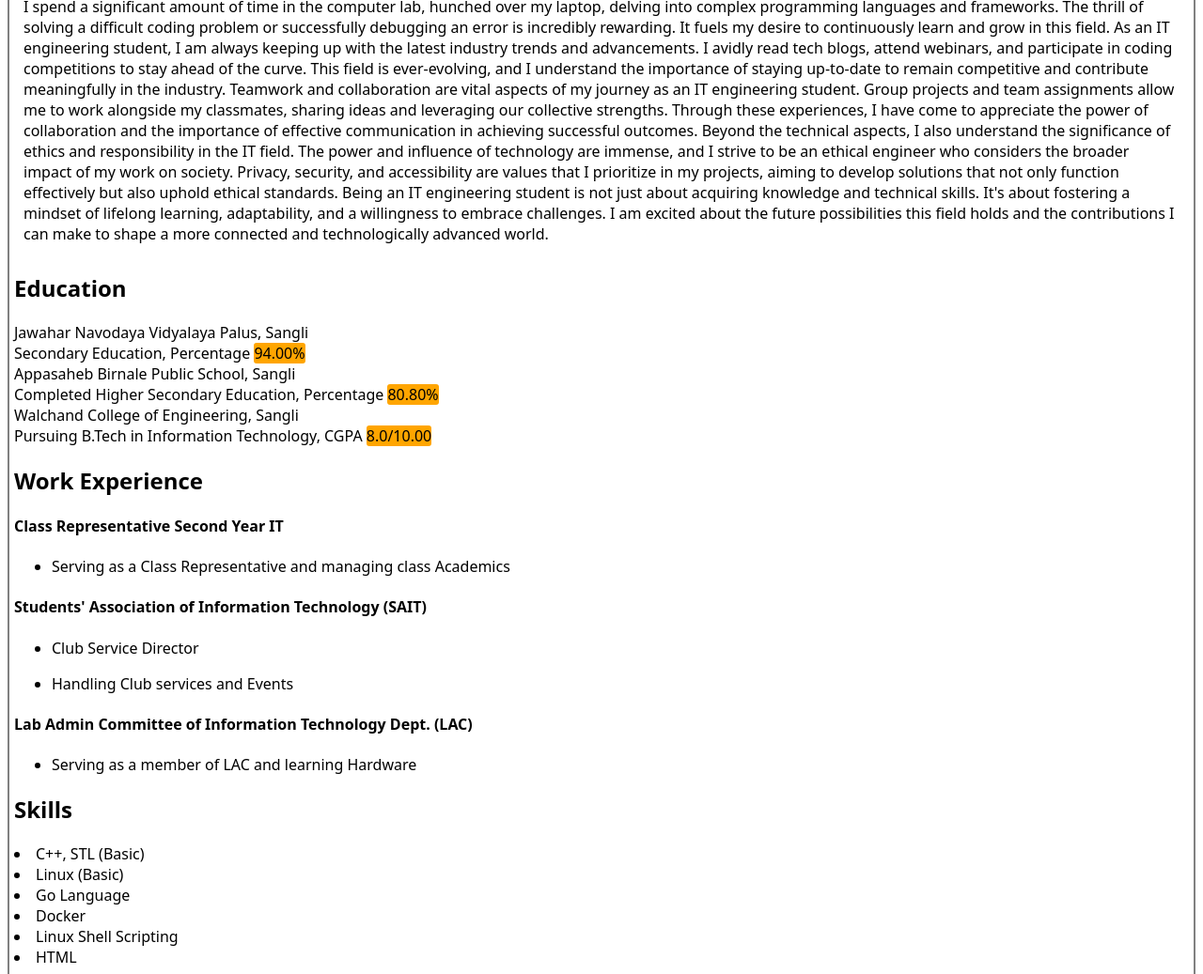
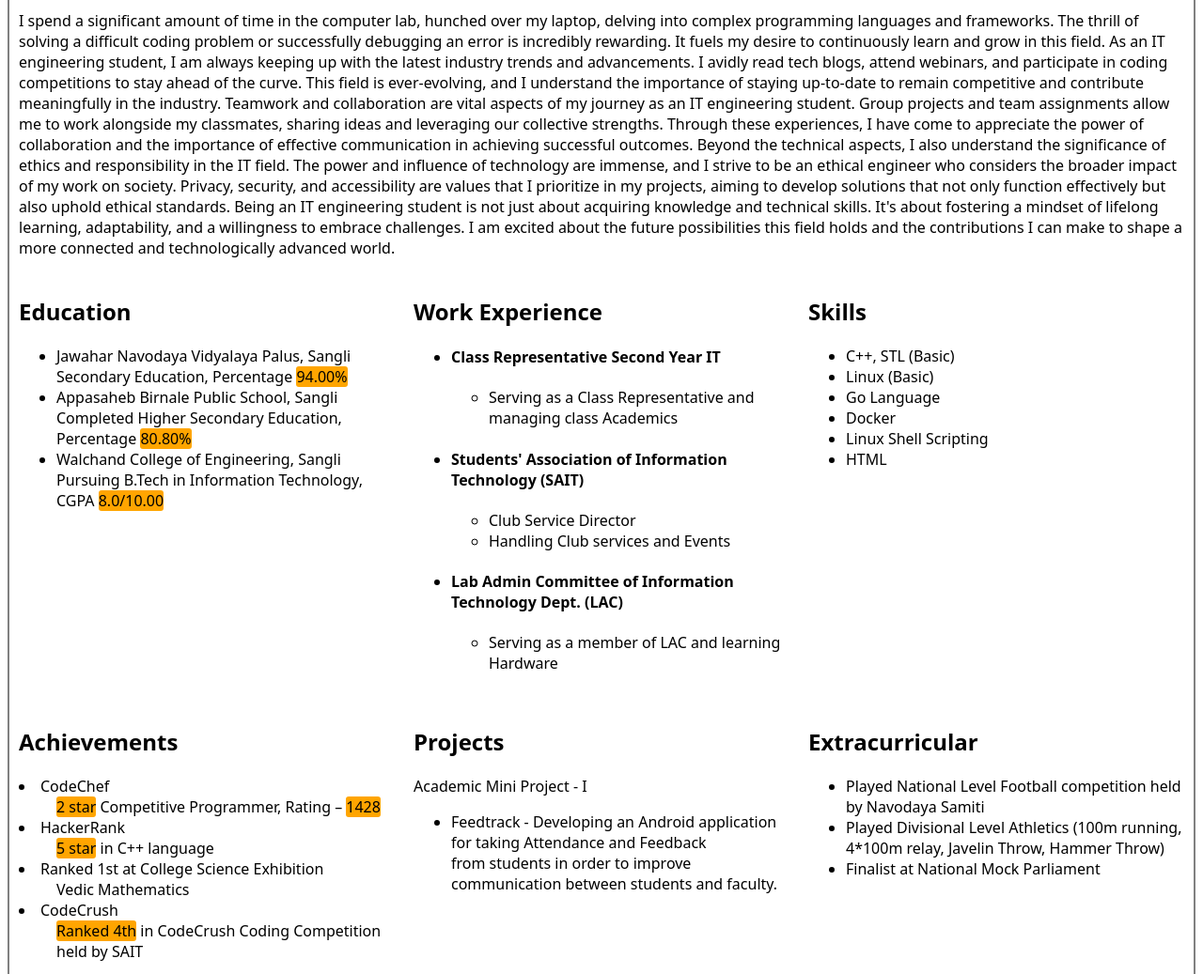
Before and after one commit to kedarnathpc/learning-webdev, a plain HTML site: page HTML/6.Project-1/index.html in a window 1280 px wide. Shown: the part 630-1667 px from the top of the page at 94% size. Drawn offline with Linux system fonts and the light colour scheme.

Commit message:
introduced flex box and changed layout

```diff
--- a/HTML/6.Project-1/index.html
+++ b/HTML/6.Project-1/index.html
@@ -11,11 +11,11 @@
 <body>
     <header>
         <h1 class="name">Kedarnath Prasad Chavan</h1>
-    </header>
         <section class="portfolio-image">
             <img src="images/photo-removebg-preview.png" height="400" alt="My-Image">
         </section>
-    <main>
+    </header>
+
     <section class="myself">
         As an IT engineering student, I find myself immersed in a world of innovation and technology.
         Each day is a new opportunity to explore the ever-evolving landscape of computers, software, and systems.
@@ -53,29 +53,43 @@
         more
         connected and technologically advanced world.
     </section>
+
+    <main>
         <section class="education">
             <h2>Education</h2>
+            <ul>
+                <li>
                     <div class="primary">
                         <div class="primary-school-name">Jawahar Navodaya Vidyalaya Palus, Sangli</div>
                         <div class="primary-school-percent"> Secondary Education, Percentage
                             <span class="score">94.00%</span>
                         </div>
                     </div>
+
+                </li>
+                <li>
                     <div class="higher-secondary">
                         <div class="higher-secondary-name">Appasaheb Birnale Public School, Sangli</div>
                         <div class="higher-secondary-percent">Completed Higher Secondary Education, Percentage
                             <span class="score">80.80%</span>
                         </div>
+
                     </div>
+                </li>
+                <li>
                     <div class="engg-collage">
                         <div class="engg-collage-name">Walchand College of Engineering, Sangli</div>
                         <div class="enng-collage-cgpa">Pursuing B.Tech in Information Technology, CGPA
                             <span class="score">8.0/10.00</span>
                         </div>
                     </div>
+                </li>
+            </ul>
         </section>
         <section class="work experience">
             <h2>Work Experience</h2>
+            <ul>
+                <li>
                     <div class="cr">
                         <div class="cr-title">
                             <h4>Class Representative Second Year IT</h4>
@@ -86,6 +100,8 @@
                             </ul>
                         </div>
                     </div>
+                </li>
+                <li>
                     <div class="sait">
                         <div class="sait-title">
                             <h4>Students' Association of Information Technology (SAIT)</h4>
@@ -101,6 +117,8 @@
                             </ul>
                         </div>
                     </div>
+                </li>
+                <li>
                     <div class="lac">
                         <div class="lac-title">
                             <h4>Lab Admin Committee of Information Technology Dept. (LAC)</h4>
@@ -111,16 +129,21 @@
                             </ul>
                         </div>
                     </div>
+                </li>
+            </ul>
+
         </section>
         <section class="skills">
             <h2>Skills</h2>
             <div class="skills-learned">
+                <ul>
                     <li>C++, STL (Basic)</li>
                     <li>Linux (Basic)</li>
                     <li>Go Language</li>
                     <li>Docker</li>
                     <li>Linux Shell Scripting</li>
                     <li>HTML</li>
+                </ul>
             </div>
         </section>
         <section class="achievements">
@@ -189,7 +212,6 @@
                 <li>Management</li>
                 <li>Leadership</li>
             </ul>
-
         </section>
 
     </main>
--- a/HTML/6.Project-1/style.css
+++ b/HTML/6.Project-1/style.css
@@ -5,17 +5,31 @@ html {
 
 body {
     border: 2px solid gray;
-    padding: 5px;
+}
+
+header {
+    text-align: center;
+}
+
+footer {
+    text-align: center;
+}
+
+main {
+    display: flex;
+    flex-flow: row wrap;
+}
+
+section {
+    display: inline-block;
+    padding: 10px;
+    flex: 1 300px;
 }
 
 .myself {
     padding: 10px;
 }
 
-.portfolio-image {
-    text-align: center;
-    border-radius: 2%;
-}
 
 .score {
     border-radius: 3px;
@@ -24,6 +38,7 @@ body {
 
 
 .name {
+    text-align: center;
     background-color: gold;
     color: purple;
 }
@@ -32,7 +47,3 @@ body {
 .network {
     background-color: grey;
 }
-
-footer {
-    text-align: center;
-}
```
Lines whose indentation alone changed are shown as unchanged.
